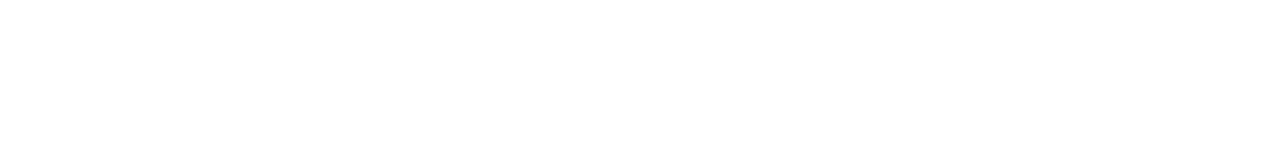
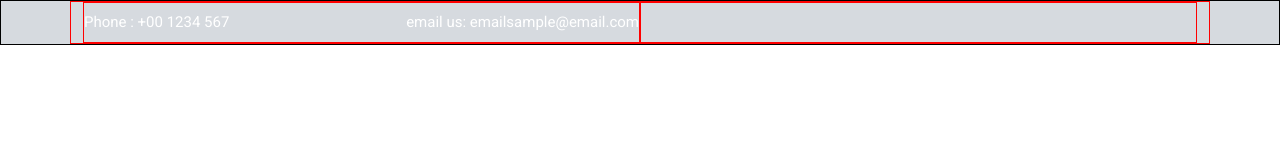
Before and after one commit to upeka-silva/my-app, a plain HTML site: page index.html in a window 1280 px wide. Drawn offline with nearby package versions, Linux system fonts and the light colour scheme.

Commit message:
nav bar top left

```diff
--- a/index.html
+++ b/index.html
@@ -6,10 +6,32 @@
     <title>my-app | home</title>
     <link rel="stylesheet" href="styles/main.css">
     <link rel="stylesheet" href="https://cdn.jsdelivr.net/npm/bootstrap@5.3.3/dist/css/bootstrap.min.css">
+    <link rel="preconnect" href="https://fonts.googleapis.com">
+    <link rel="preconnect" href="https://fonts.gstatic.com" crossorigin>
+    <link href="https://fonts.googleapis.com/css2?family=Roboto:ital,wght@0,100;0,300;0,400;0,500;0,700;0,900;1,100;1,300;1,400;1,500;1,700;1,900&display=swap" rel="stylesheet">
 </head>
 <body>
 
 
+
+         <div class="top-outer">
+
+          <div class="container top-inner">
+             <div class="top-left top-element">
+                    <ul >
+                      <li >Phone : +00 1234 567   </li>
+                      <li>email us: emailsample@email.com</li>
+                    </ul>
+             </div>
+
+             <div class="top-right top-element">
+
+             </div>
+          </div>
+
+
+
+         </div>
 
 
 
--- a/styles/main.css
+++ b/styles/main.css
@@ -0,0 +1,64 @@
+
+ *{
+       font-family:  "Roboto", sans-serif;;
+
+
+ }
+
+ .top-outer{
+
+
+   width: 100%;
+   height: 45px;
+   border: 1px solid black;
+   background-color: rgba(52, 73, 94,0.2);
+
+
+
+
+ }
+
+
+ .top-inner{
+
+    border: 1px solid red;
+    height: 100%;
+    display: flex;
+ }
+
+ .top-element{
+
+
+     border: inherit;
+     flex: 1;
+
+
+
+ }
+
+
+.top-left>ul{
+
+
+ list-style: none;
+ margin: 0;
+ padding: 0;
+ display: flex;
+ justify-content: space-between;
+ align-items: center;
+ height: 100%;
+
+
+
+}
+
+.top-left >ul >li{
+
+    color: white;
+    font-size: 15px;
+
+
+
+
+
+}
```
